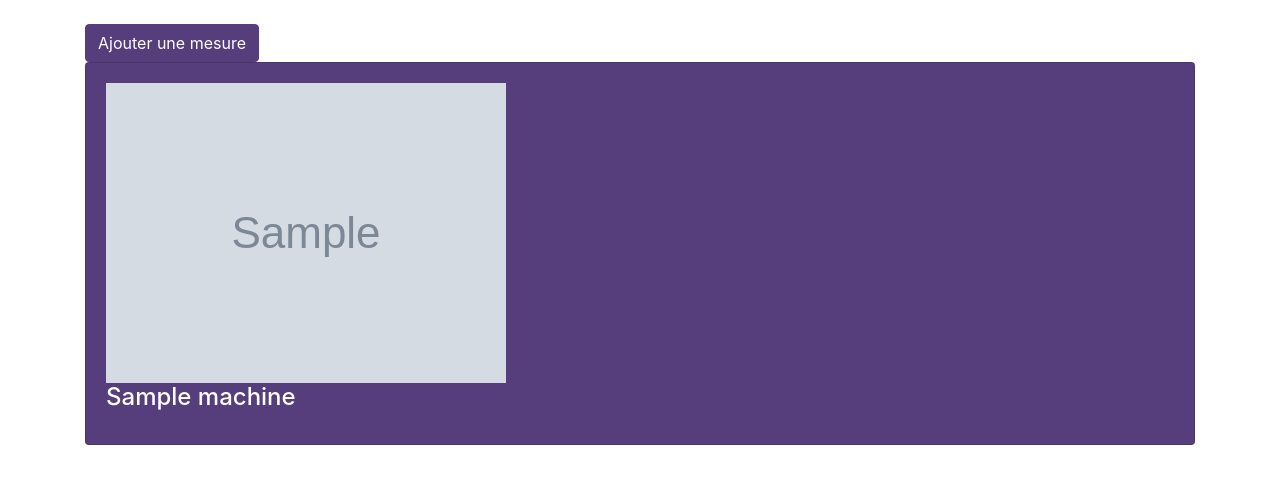
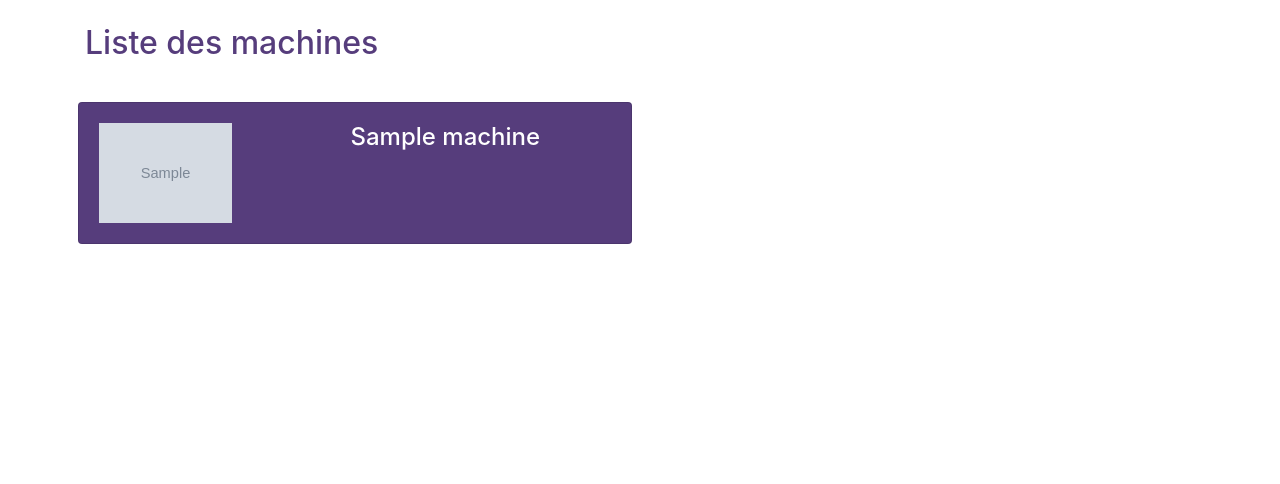
Before and after one commit to diggersheep/sport, a Django app: template templates/home.html in a window 1280 px wide. Shown: the part 56-540 px from the top of the page. Run offline with Django 3.2, Linux system fonts and the light colour scheme; the template is opened without the code that fills it: most values are stand-ins (such as "Sample title", 1, 10 or a date in 2020); grey boxes marked "Sample" are stand-in pictures; some libraries are stand-ins or nearby versions.

Commit message:
change home screen display

```diff
--- a/static/css/main.css
+++ b/static/css/main.css
@@ -2,3 +2,7 @@
 {
     width: 350px;
 }
+
+.machines-list
+{
+    /*max-height: 70px;*/}
--- a/templates/home.html
+++ b/templates/home.html
@@ -2,30 +2,29 @@
 {% load static %}
 
 {% block content %}
+
     <br>
-    <button class="btn btn-primary">Ajouter une mesure</button>
+    <h2 class="text-primary">Liste des machines</h2>
     <br>
 
-    {% for machine in machines %}
-    <div class="card bg-primary text-white h-100">
-        <div class="card-body d-flex flex-column align-items-start row">
-            {% if machine.picture %}
-                <div class="col-4">
-
+    <div class="row">
+        {% for machine in machines %}
+            <div class="p-2 col-12 col-sm-12 col-md-6 col-lg-6 col-xl-6">
+                <div class="card bg-primary ">
                     <a href="{% url 'machine' machine.id %}">
-                        <img src="{% static 'img/' %}{{ machine.picture }}" alt="">
+                        <div class="card-body row">
+                            <div class="col-4">
+                                <img src="{% static 'img/' %}{{ machine.picture }}" alt="" height="100">
+                            </div>
+                            <div class="col-8 text-center">
+                                <h4 class="card-title text-white">{{ machine.name }}</h4>
+                            </div>
+                        </div>
                     </a>
                 </div>
-                <div class="col-8">
-                    <h4 class="card-title">{{ machine.name }}</h4>
-                </div>
-            {% else %}
-                <h4 class="card-title">{{ machine.name }}</h4>
-            {% endif %}
-        </div>
+            </div>
+        {% endfor %}
     </div>
-    {% endfor %}
-
 
 
 {% endblock %}
```
Also changed, not shown: templates/exercice.html (+11 -13 lines), templates/machine.html (+13 -6 lines), static/img/low_row.jpg (added).
